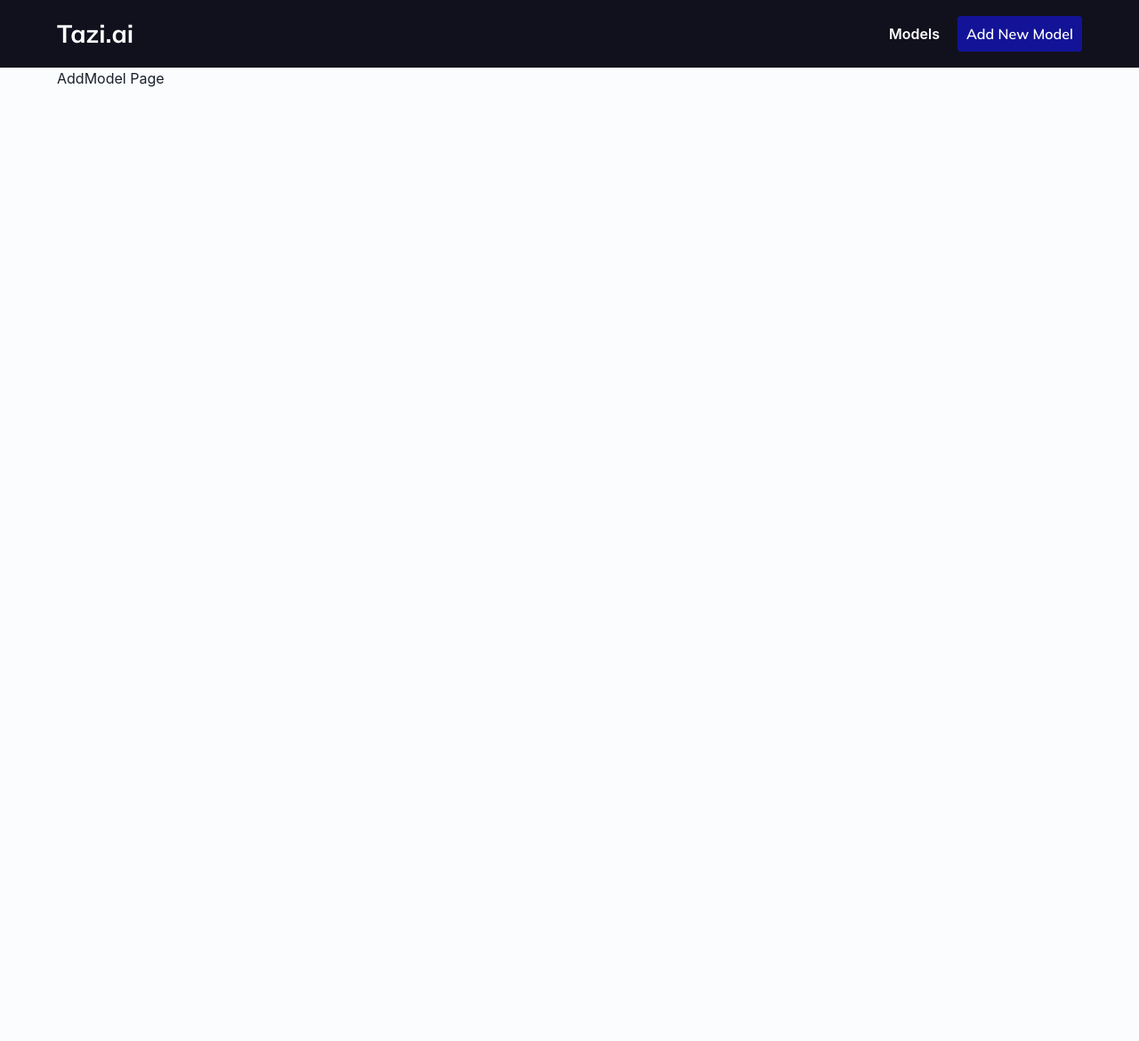
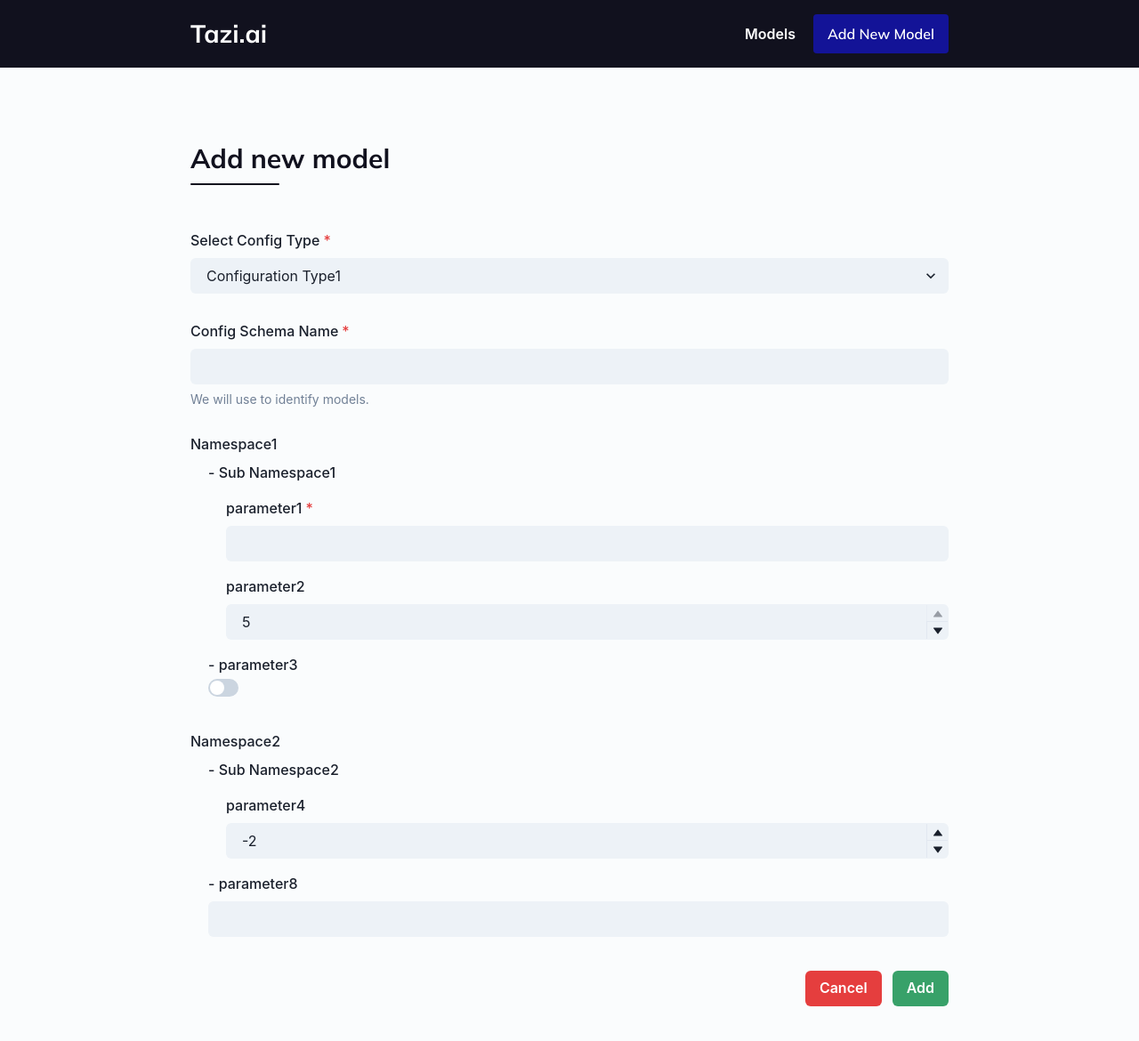
Before and after one commit to tlhbyrz/tazi-react-app, a React (Create React App) app: page /add in a window 1280 px wide. Shown: the top 1170 px of the page at 89% size. Before the commit the page ends 800 px from the top, so only its background shows below. Built offline with nearby package versions, Linux system fonts and the light colour scheme.

Commit message:
configuration type1 component created

```diff
--- /dev/null
+++ b/src/components/ConfigModels/ConfigModelOne.js
@@ -0,0 +1,134 @@
+import React, { useState } from 'react'
+import "./ConfigModels.css"
+import {
+    FormControl,
+    FormLabel,
+    FormErrorMessage,
+    FormHelperText,
+    Input,
+    NumberInput,
+    NumberInputField,
+    NumberInputStepper,
+    NumberIncrementStepper,
+    NumberDecrementStepper,
+    Switch,
+    Flex,
+    Spacer,
+    Box,
+    Button
+  } from "@chakra-ui/react"
+import { useHistory } from 'react-router'
+
+const ConfigModelOne = () => {
+    const history = useHistory()
+    const [name, setName] = useState("")
+    const [param1, setParam1] = useState("")
+    const [param2, setParam2] = useState("5")
+    const [param3, setParam3] = useState(false)
+    const [param4, setParam4] = useState("-2")
+    const [param8, setParam8] = useState("")
+
+    function gotoHome(){
+        history.push("/")
+    }
+
+    function addModel(){
+        const configModel = {
+            type: "type1",
+            name: name,
+            slug: name.toLowerCase().replaceAll(" ", "-"),
+            schema: {
+                nameSpace1:{
+                    subNameSpace1:{
+                        parameter1: param1,
+                        parameter2: param2
+                    },
+                    parameter3: param3
+                },
+                nameSpace2:{
+                    subNameSpace2:{
+                        parameter4: param4
+                    },
+                    parameter8: param8
+                }
+            }
+        }
+        console.log("added", configModel);
+    }
+
+    return (
+        <section className="config-model-section">
+            <form>
+                <FormControl id="schema-name" isRequired className="form-control-section">
+                    <FormLabel>Config Schema Name</FormLabel>
+                    <Input variant="filled" type="text" value={name} onChange={e => setName(e.target.value)}/>
+                    <FormHelperText>We will use to identify models.</FormHelperText>
+                </FormControl>
+
+                <div className="form-control-section">
+                    <FormLabel>Namespace1</FormLabel>
+                    <div className="section-padding-left">
+                        <FormLabel>- Sub Namespace1</FormLabel>
+                        <div className="section-padding-left">
+                            <FormControl id="schema-param1" isRequired className="section-padding-vertical">
+                                <FormLabel>parameter1</FormLabel>
+                                <Input variant="filled" type="text" value={param1} onChange={e => setParam1(e.target.value)}/>
+                            </FormControl>
+
+                            <FormControl id="schema-param2" className="section-padding-vertical">
+                                <FormLabel>parameter2</FormLabel>
+                                <NumberInput variant="filled" step={1} min={0} max={5} value={param2} onChange={text => setParam2(text)}>
+                                    <NumberInputField />
+                                    <NumberInputStepper>
+                                        <NumberIncrementStepper />
+                                        <NumberDecrementStepper />
+                                    </NumberInputStepper>
+                                </NumberInput>
+                            </FormControl>
+                        </div>
+
+                        <FormControl className="section-padding-vertical">
+                            <FormLabel htmlFor="namespace1-param3" mb="0">
+                                - parameter3
+                            </FormLabel>
+                            <Switch value={param3} onChange={e => setParam3(e.target.checked)} id="namespace1-param3" />
+                        </FormControl>
+                    </div>
+                </div>
+
+                <div className="form-control-section">
+                    <FormLabel>Namespace2</FormLabel>
+                    <div className="section-padding-left">
+                        <FormLabel>- Sub Namespace2</FormLabel>
+                        <div className="section-padding-left">
+                            <FormControl id="schema-param2" className="section-padding-vertical">
+                                <FormLabel>parameter4</FormLabel>
+                                <NumberInput variant="filled" step={1} min={-10} max={10} value={param4} onChange={text => setParam4(text)}>
+                                    <NumberInputField />
+                                    <NumberInputStepper>
+                                        <NumberIncrementStepper />
+                                        <NumberDecrementStepper />
+                                    </NumberInputStepper>
+                                </NumberInput>
+                            </FormControl>
+                        </div>
+
+                        <FormControl id="schema-param1" className="section-padding-vertical">
+                            <FormLabel>- parameter8</FormLabel>
+                            <Input variant="filled" type="text" value={param8} onChange={e => setParam8(e.target.value)}/>
+                        </FormControl>
+                    </div>
+                </div>
+            </form>
+            <Flex>
+                <Spacer />
+                <Box>
+                    <Button colorScheme="red" mr="3" onClick={gotoHome}>Cancel</Button>
+                    <Button colorScheme="green" onClick={addModel}>Add</Button>
+                </Box>
+            </Flex>
+        </section>
+    )
+}
+
+export default ConfigModelOne
--- /dev/null
+++ b/src/components/ConfigModels/ConfigModels.css
@@ -0,0 +1,17 @@
+
+
+.config-model-section{
+    margin: 30px 0 100px;
+}
+
+.form-control-section{
+    margin-bottom: 30px;
+}
+
+.section-padding-left{
+    padding-left: 20px;
+}
+
+.section-padding-vertical{
+    padding: 8px 0px;
+}
--- a/src/components/Header/Header.css
+++ b/src/components/Header/Header.css
@@ -14,7 +14,7 @@
 .header-container{
     width: 100%;
     height: 100%;
-    max-width: 1200px;
+    max-width: var(--max-width);
     padding: 0 24px;
     margin: 0 auto;
     display: flex;
@@ -34,7 +34,7 @@
     display: flex;
 }
 
-.header-nav ul li a:first-child{
+.nav-link:first-child{
     padding: 10px;
     font-weight: 600;
     font-size: 16px;
@@ -42,7 +42,7 @@
 
 .action-btn{
     margin-left: 10px;
-    background: #131397;
+    background: var(--action-btn-bg);
     padding: 10px 16px;
     border-radius: 4px;
     color: var(--font-color);
@@ -54,5 +54,20 @@
 }
 
 .action-btn:hover{
-    background: #050597;
+    background: var(--action-btn-hover-bg);
 }
+
+@media screen and (max-width: 768px){
+    .header-title{
+        font-size: 22px;
+    }
+
+    .nav-link:first-child{
+        display: none;
+    }
+
+    .action-btn{
+        padding: 10px 12px;
+        font-size: 14px;
+    }
+}
--- a/src/components/Header/Header.js
+++ b/src/components/Header/Header.js
@@ -11,11 +11,11 @@ function Header() {
                 </Link>
                 <nav className="header-nav">
                     <ul>
-                        <li>
-                            <Link to="/models" className="nav-link">Models</Link>
+                        <li className="nav-link">
+                            <Link to="/models" >Models</Link>
                         </li>
-                        <li>
-                            <Link to="/add" className="nav-link action-btn">Add New Model</Link>
+                        <li className="nav-link action-btn">
+                            <Link to="/add">Add New Model</Link>
                         </li>
                     </ul>
                 </nav>
--- a/src/components/Layout/Layout.css
+++ b/src/components/Layout/Layout.css
@@ -1,7 +1,7 @@
 
 .container{
     width: 100%;
-    max-width: 1200px;
+    max-width: var(--max-width);
     padding: 76px 24px 0;
     min-height: 100vh;
     display: flex;
--- /dev/null
+++ b/src/components/PageHeader/PageHeader.css
@@ -0,0 +1,15 @@
+
+.page-header{
+    margin-top: 80px;
+    font-size: 30px;
+    color: var(--dark-bg);
+    font-family: "Mulish";
+    font-weight: bold;
+}
+
+.bottom-line{
+    height: 2px;
+    background: var(--dark-bg);
+    border-radius: 4px;
+    margin: 5px 0 50px;
+}
--- /dev/null
+++ b/src/components/PageHeader/PageHeader.js
@@ -0,0 +1,13 @@
+import React from 'react'
+import "./PageHeader.css"
+
+const PageHeader = ({title, lineWidth}) => {
+    return (
+        <section className="page-header">
+            <h2>{title}</h2>
+            <div className="bottom-line" style={{ width: `${lineWidth}px` || "100px" }} />
+        </section>
+    )
+}
+
+export default PageHeader
--- a/src/index.css
+++ b/src/index.css
@@ -10,6 +10,9 @@
   --dark-bg: #11111E;
   --font-color: #fff;
   --app-bg: #FAFCFD;
+  --action-btn-bg: #131397;
+  --action-btn-hover-bg: #050597;
+  --max-width: 900px;
 }
 
 body {
--- a/src/pages/AddModel.js
+++ b/src/pages/AddModel.js
@@ -1,9 +1,30 @@
-import React from 'react'
+import React, { useState } from 'react'
+import PageHeader from 'components/PageHeader/PageHeader'
+import { Select, FormControl, FormLabel } from "@chakra-ui/react"
+import ConfigModelOne from 'components/ConfigModels/ConfigModelOne'
 
 const AddModel = () => {
+    const [configType, setConfigType] = useState("type1")
+
+    function handleConfigType(e){
+        setConfigType(e.target.value);
+    }
+
     return (
         <div>
-            AddModel Page
+            <PageHeader title="Add new model" lineWidth={100}/>
+
+            <FormControl id="config-type" isRequired>
+                <FormLabel>Select Config Type</FormLabel>
+                <Select variant="filled" onChange={handleConfigType}>
+                    <option value="type1">Configuration Type1</option>
+                    <option value="type2">Configuration Type2</option>
+                </Select>
+            </FormControl>
+
+            {
+                configType === "type1" ? <ConfigModelOne /> : <p>ConfigModel2</p>
+            }
         </div>
     )
 }
--- a/src/pages/ModelList.js
+++ b/src/pages/ModelList.js
@@ -1,8 +1,10 @@
+import PageHeader from 'components/PageHeader/PageHeader'
 import React from 'react'
 
 const ModelList = () => {
     return (
         <div>
+            <PageHeader title="All models" lineWidth={60}/>
             Models Page
         </div>
     )
```
